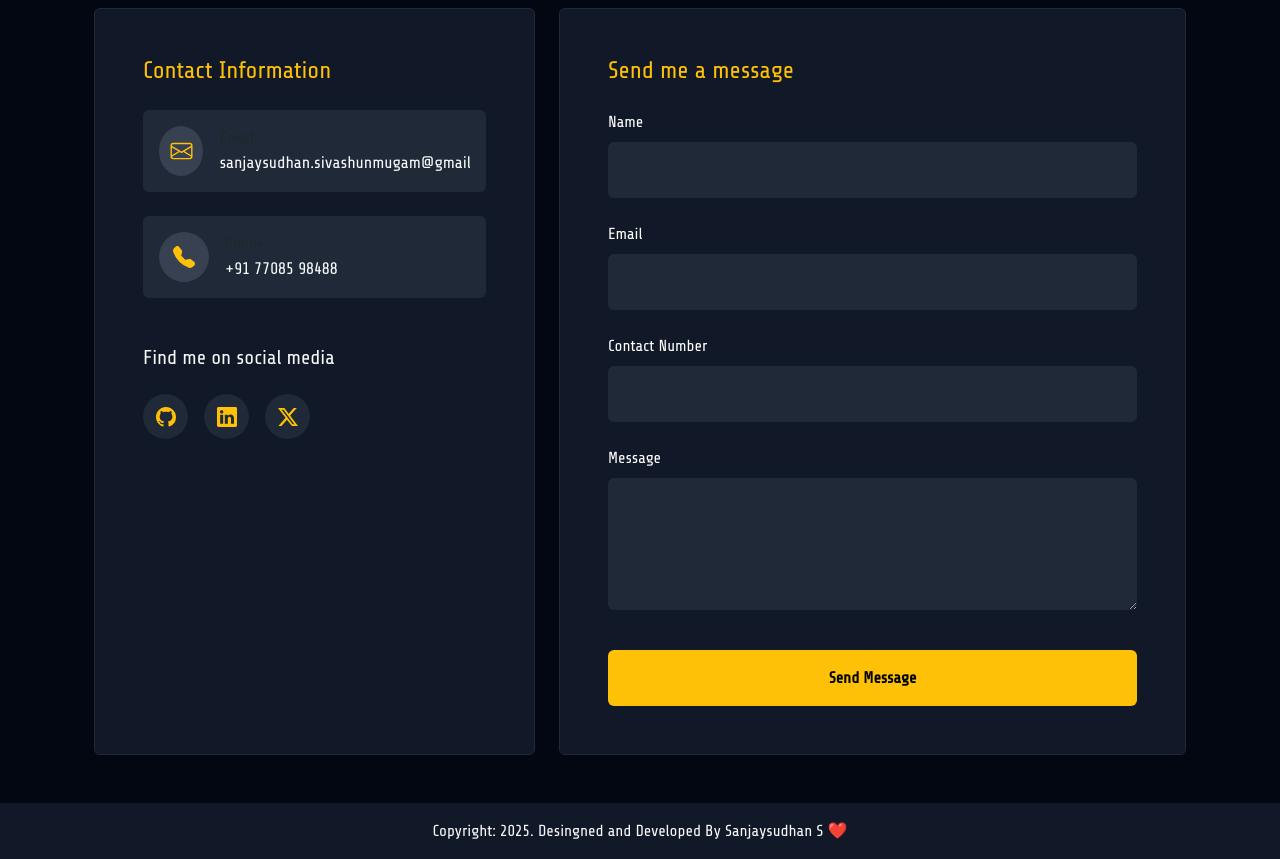
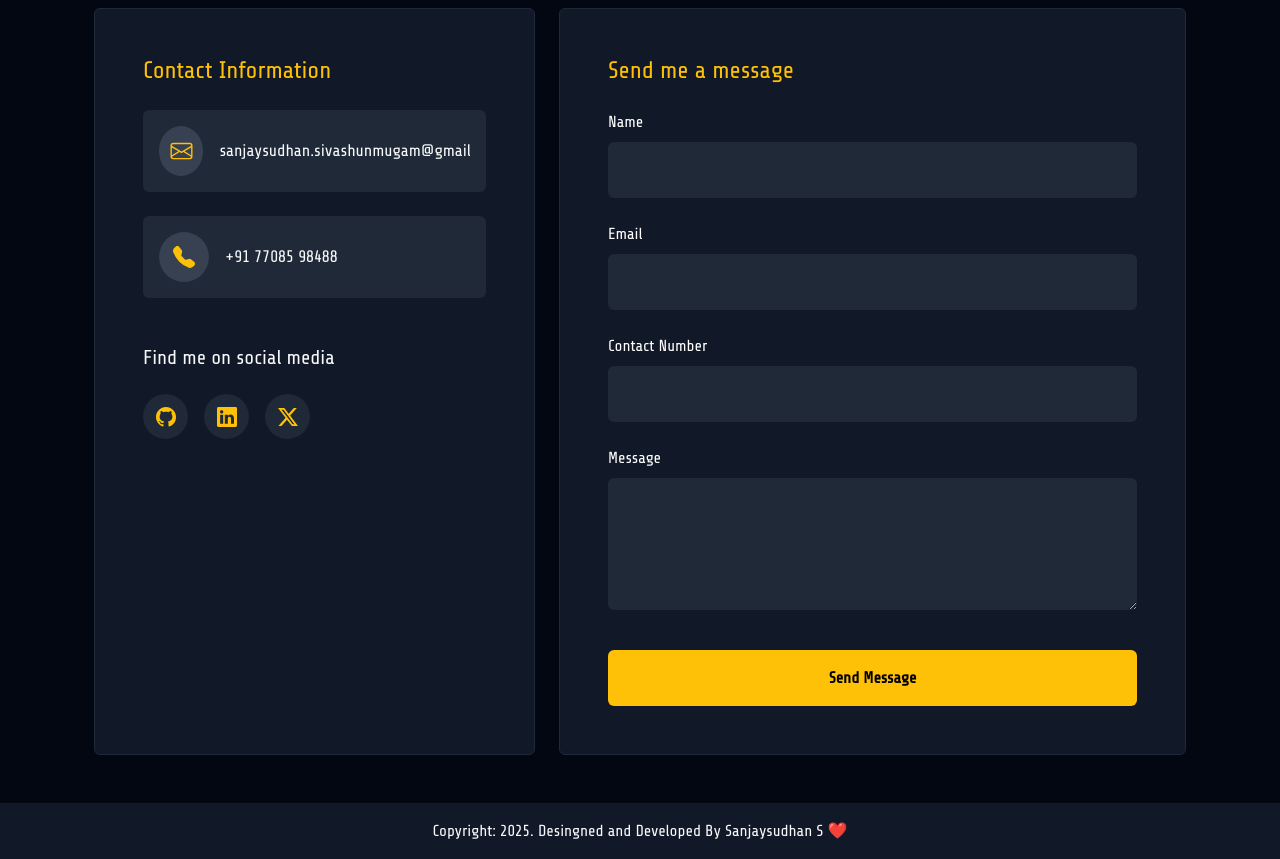
Before and after one commit to SanjaysudhanSivashunmugam/Portfolio3.0, a React (Vite) app: page / in a window 1280 px wide. Shown: the part 3900-4759 px from the top of the page. Built offline with nearby package versions, Linux system fonts and the light colour scheme; the HTML template or start-up script is replaced by a standard one.

Commit message:
Fixed email overflow

```diff
--- a/src/components/Info.jsx
+++ b/src/components/Info.jsx
@@ -46,7 +46,6 @@ export default function Info() {
                                             </svg>
                                         </div>
                                         <div className="overflow-auto">
-                                            <p className="mb-0 text-muted">Email</p>
                                             <p className="mb-0" style={{ fontSize: "1.05rem" }}>sanjaysudhan.sivashunmugam@gmail.com</p>
                                         </div>
                                     </div>
@@ -66,7 +65,6 @@ export default function Info() {
                                             </svg>
                                         </div>
                                         <div>
-                                            <p className="mb-0 text-muted">Phone</p>
                                             <p className="mb-0" style={{ fontSize: "1.05rem" }}>+91 77085 98488</p>
                                         </div>
                                     </div>
```
